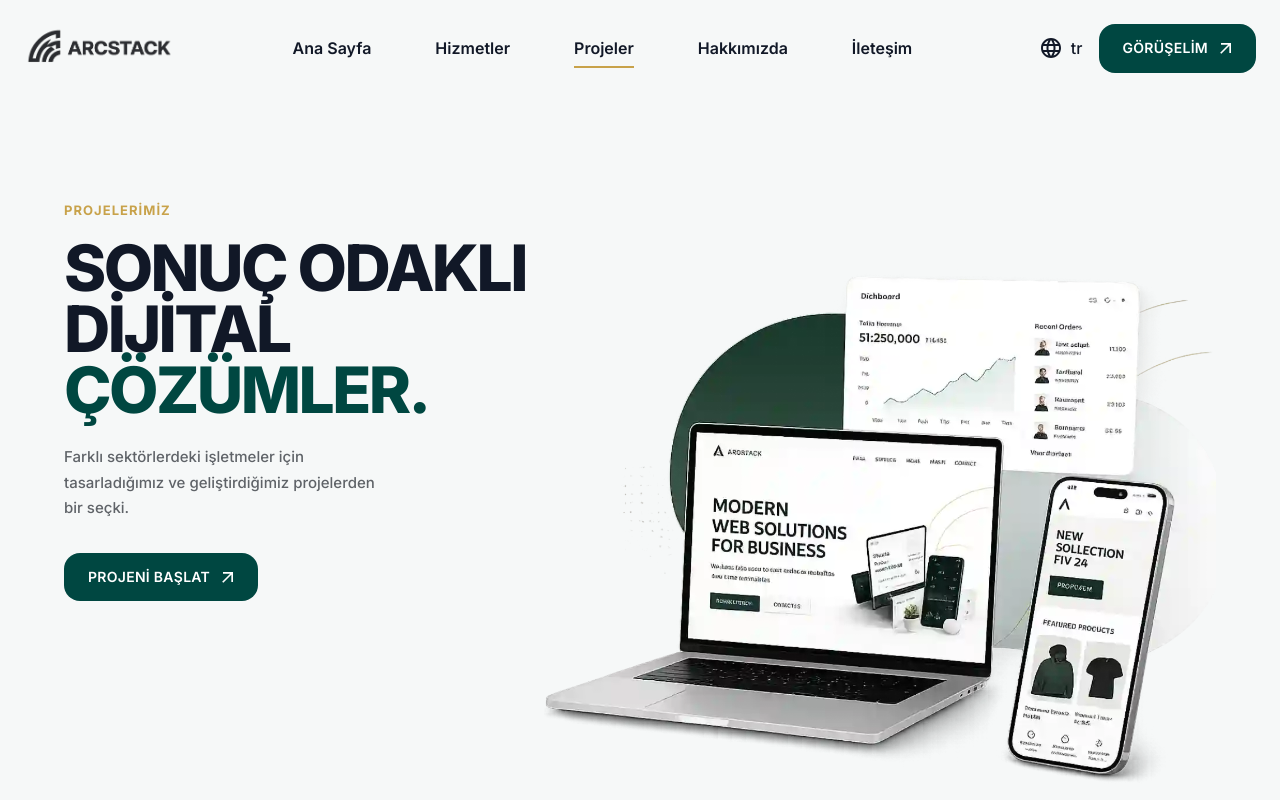
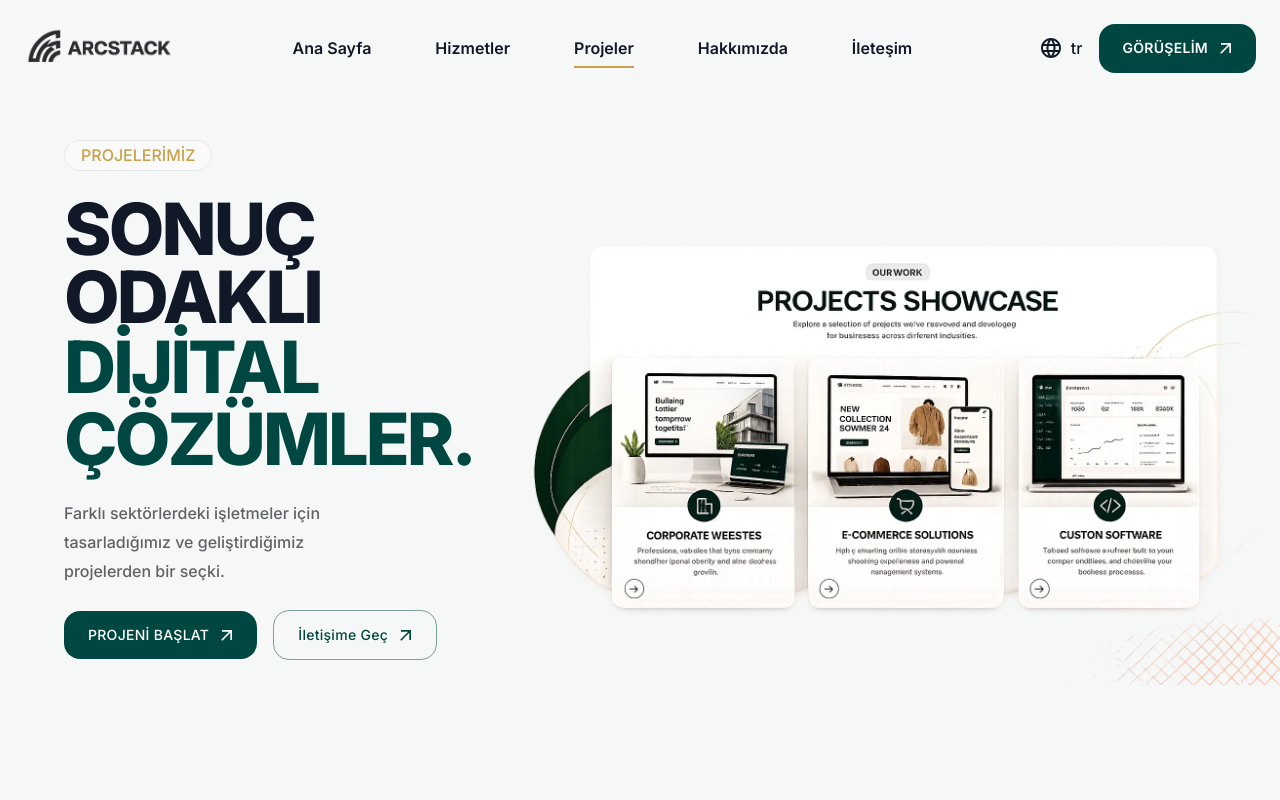
Before and after one commit to ahmedelkhalifa/Arcstack_Frontend_Refined, a React (Vite) app: page /work in a window 1280 px wide. Shown: the top 800 px of the page. Built offline with nearby package versions, Linux system fonts and the light colour scheme.

Commit message:
returned to react 18

```diff
--- a/package.json
+++ b/package.json
@@ -16,8 +16,8 @@
     "@mui/icons-material": "^9.1.1",
     "@mui/material": "^9.1.1",
     "i18next": "^26.3.1",
-    "react": "^19.2.6",
-    "react-dom": "^19.2.6",
+    "react": "^18.3.1",
+    "react-dom": "^18.3.1",
     "react-helmet-async": "^2.0.5",
     "react-i18next": "^17.0.8",
     "react-icons": "^5.6.0",
--- a/src/components/serviceDetails/ProjectsOverview.jsx
+++ b/src/components/serviceDetails/ProjectsOverview.jsx
@@ -15,7 +15,8 @@ function Card(props) {
       <Box
         component={"img"}
         src={props.img}
-        sx={{ width: "100%", height: "100%", objectFit: "cover" }}
+        sx={{ width: "100%", height: "100%", objectFit: "cover",
+         }}
         loading="lazy"
       />
     </Box>
--- a/src/components/utils/getIcon.js
+++ b/src/components/utils/getIcon.js
@@ -18,6 +18,8 @@ import {
   Work,
   Handshake,
   EventAvailable,
+  Hub,
+  Cloud,
 } from "@mui/icons-material";
 
 const iconMap = {
@@ -40,6 +42,8 @@ const iconMap = {
   FitScreen,
   Handshake,
   EventAvailable,
+  Hub,
+  Cloud
 };
 
 export const getIcon = (iconName) => {
--- a/src/locales/en/work.json
+++ b/src/locales/en/work.json
@@ -3,8 +3,7 @@
     "badge": "OUR WORK",
     "title": {
       "line1": "DIGITAL SOLUTIONS",
-      "line2": "THAT DRIVE",
-      "highlight": "RESULTS."
+      "line2": "THAT DRIVE RESULTS."
     },
     "description": "Explore a selection of projects we've designed and developed for businesses across different industries.",
     "cta": "START YOUR PROJECT"
--- a/src/locales/tr/work.json
+++ b/src/locales/tr/work.json
@@ -3,8 +3,7 @@
     "badge": "PROJELERİMİZ",
     "title": {
       "line1": "SONUÇ ODAKLI",
-      "line2": "DİJİTAL",
-      "highlight": "ÇÖZÜMLER."
+      "line2": "DİJİTAL ÇÖZÜMLER."
     },
     "description": "Farklı sektörlerdeki işletmeler için tasarladığımız ve geliştirdiğimiz projelerden bir seçki.",
     "cta": "PROJENİ BAŞLAT"
--- a/src/pages/Contact.jsx
+++ b/src/pages/Contact.jsx
@@ -3,7 +3,7 @@ import React from "react";
 import Nav from "../components/general/Nav";
 import { useTranslation } from "react-i18next";
 import Hero from "../components/general/Hero";
-import image from "../assets/about_hero.webp";
+import image from "../assets/contact_hero.webp";
 import ContactForm from "../components/contact/ContactForm";
 import CTABar from "../components/general/CTABar";
 import Footer from "../components/general/Footer";
--- a/src/pages/Work.jsx
+++ b/src/pages/Work.jsx
@@ -9,6 +9,8 @@ import { FILTERS } from "../data/workProjects";
 import { useTranslation } from "react-i18next";
 import PageHelmet from "../components/general/PageHelmet";
 import WorkHero from "../components/work/WorkHero";
+import image from "../assets/work_hero.webp";
+import Hero from "../components/general/Hero";
 
 const Work = () => {
   const [activeFilter, setActiveFilter] = useState(FILTERS.ALL);
@@ -22,9 +24,22 @@ const Work = () => {
         description={t("seo.description")}
         canonical="/work"
       />
-      <Box sx={{ height: { xs: "fit-content", md: "100vh" }, display: "flex", flexDirection: "column" }}>
+      <Box
+        sx={{
+          height: { xs: "fit-content", md: "100vh" },
+          display: "flex",
+          flexDirection: "column",
+        }}
+      >
         <Nav active="work" />
-        <WorkHero />
+        <Hero
+          image={image}
+          badge={t("hero.badge")}
+          title={t("hero.title.line1")}
+          title2={t("hero.title.line2")}
+          description={t("hero.description")}
+          variant={"work"}
+        />
       </Box>
 
       <FilterBar
@@ -35,7 +50,10 @@ const Work = () => {
 
       <WorkGrid activeFilter={activeFilter} filterRef={filterRef} />
 
-      <Container maxWidth="xl" sx={{ px: { xs: 3, md: 6, lg: 8 }, pb: "100px" }}>
+      <Container
+        maxWidth="xl"
+        sx={{ px: { xs: 3, md: 6, lg: 8 }, pb: "100px" }}
+      >
         <CTABar />
       </Container>
 
```
Also changed, not shown: 1 other file (tests, documents, lock files or other folders).
